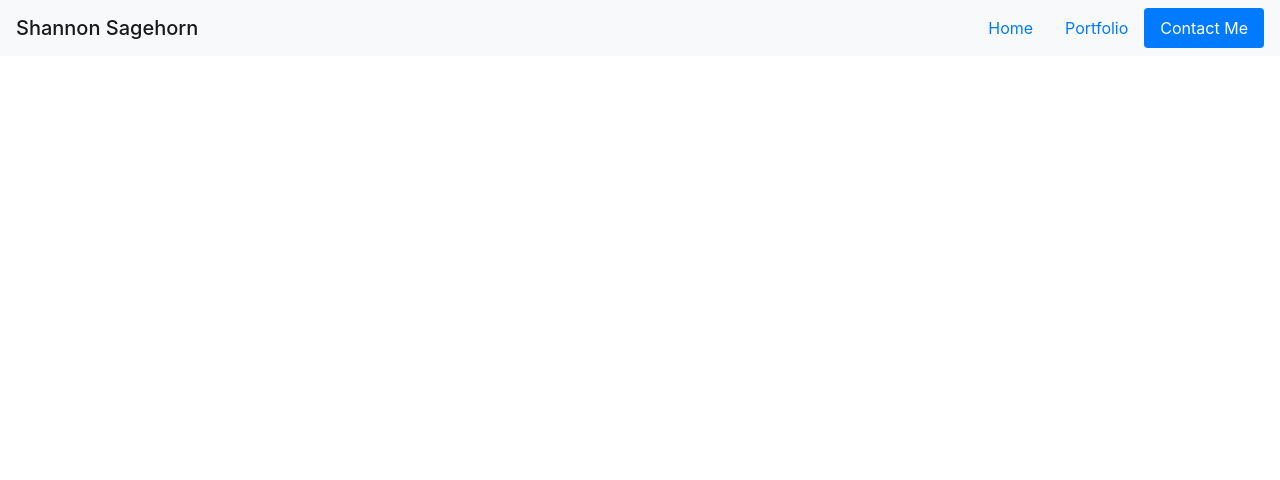
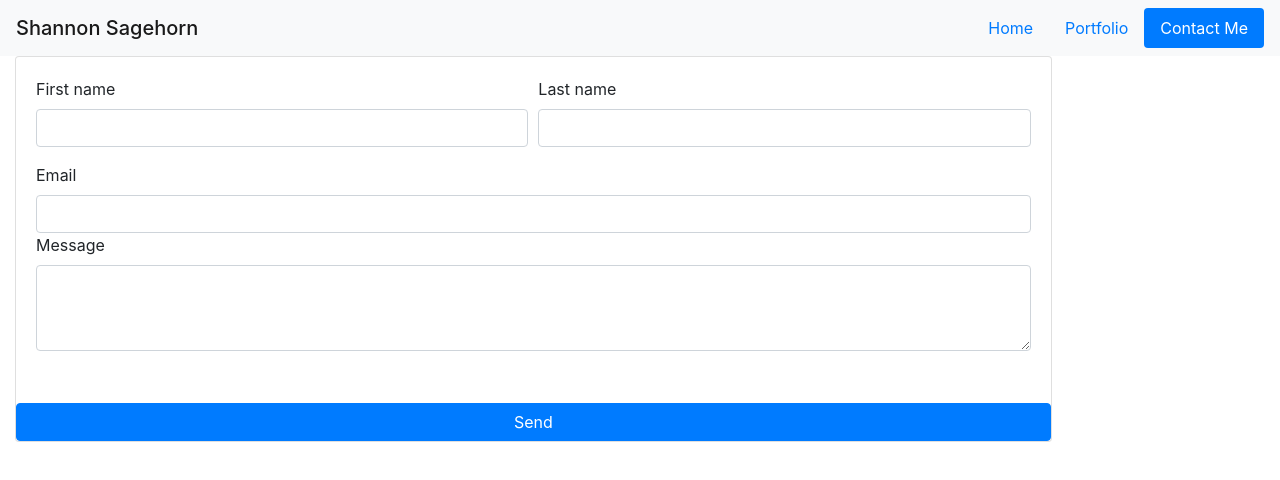
Before and after one commit to srsagehorn/responsive, a plain HTML site: page contact.html in a window 1280 px wide. Drawn offline with nearby package versions, Linux system fonts and the light colour scheme.

Commit message:
Added form to Contact page

```diff
--- a/contact.html
+++ b/contact.html
@@ -16,11 +16,10 @@
       crossorigin="anonymous"
     />
 
-    <title>Hello, world!</title>
+    <title>Shannon Sagehorn</title>
   </head>
   <body>
     <!-- nav bar -->
-    <!-- As a heading -->
     <nav class="navbar navbar-light bg-light">
       <span class="navbar-brand mb-0 h1">Shannon Sagehorn</span>
       <ul class="nav nav-pills">
@@ -35,6 +34,62 @@
         </li>
       </ul>
     </nav>
+
+    <!-- contact me form -->
+    <div class = "col-md-10">
+    <div class="card">
+      <div class="card-body">
+    <form class="needs-validation" novalidate>
+      <div class="form-row">
+        <div class="col-md-6 mb-3">
+          <label for="validationTooltip01">First name</label>
+          <input
+            type="text"
+            class="form-control"
+            id="validationTooltip01"
+            required
+          />
+          <div class="valid-tooltip">
+            &#x2713;
+          </div>
+        </div>
+        <div class="col-md-6 mb-3">
+          <label for="validationTooltip02">Last name</label>
+          <input
+            type="text"
+            class="form-control"
+            id="validationTooltip02"
+            required
+          />
+          <div class="valid-tooltip">
+            &#x2713;
+          </div>
+        </div>
+      </div>
+      <div class="form-row">
+        <div class="col-md-12 mb-3">
+          <label for="validationTooltip03">Email</label>
+          <input
+            type="text"
+            class="form-control"
+            id="validationTooltip03"
+            required
+          />
+          <div class="invalid-tooltip">
+            Please provide a valid email.
+          </div>
+          <div class="form-group">
+            <label for="exampleFormControlTextarea1">Message</label>
+            <textarea class="form-control" id="exampleFormControlTextarea1" rows="3"></textarea>
+          </div>
+        </div>
+        </div>
+      </div>
+      <button class="btn btn-primary" type="submit">Send</button>
+    </form>
+  </div>
+</div>
+</div>
 
     <!-- Optional JavaScript -->
     <!-- jQuery first, then Popper.js, then Bootstrap JS -->
```
Also changed, not shown: index.html (+16 -2 lines), portfolio.html (+1 -1 lines), 1 other file.
